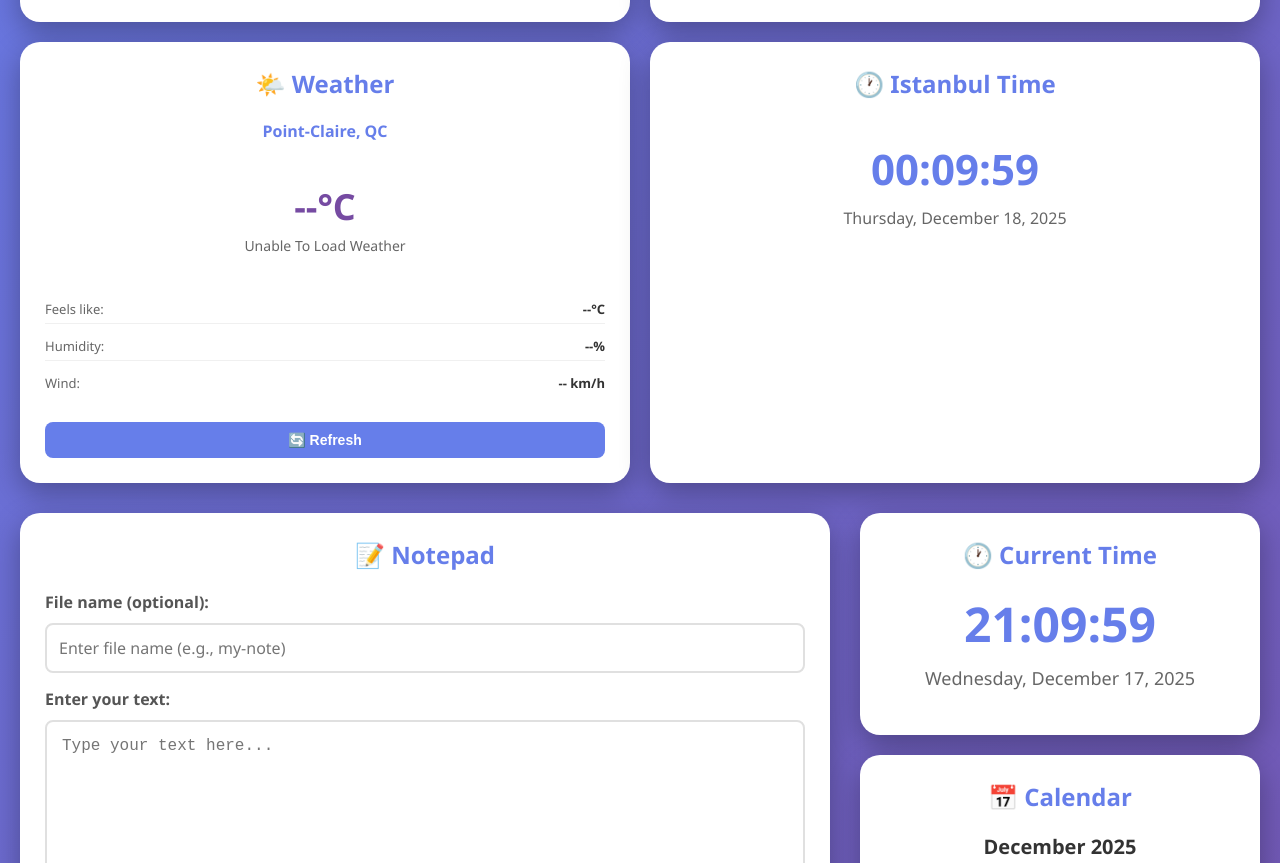
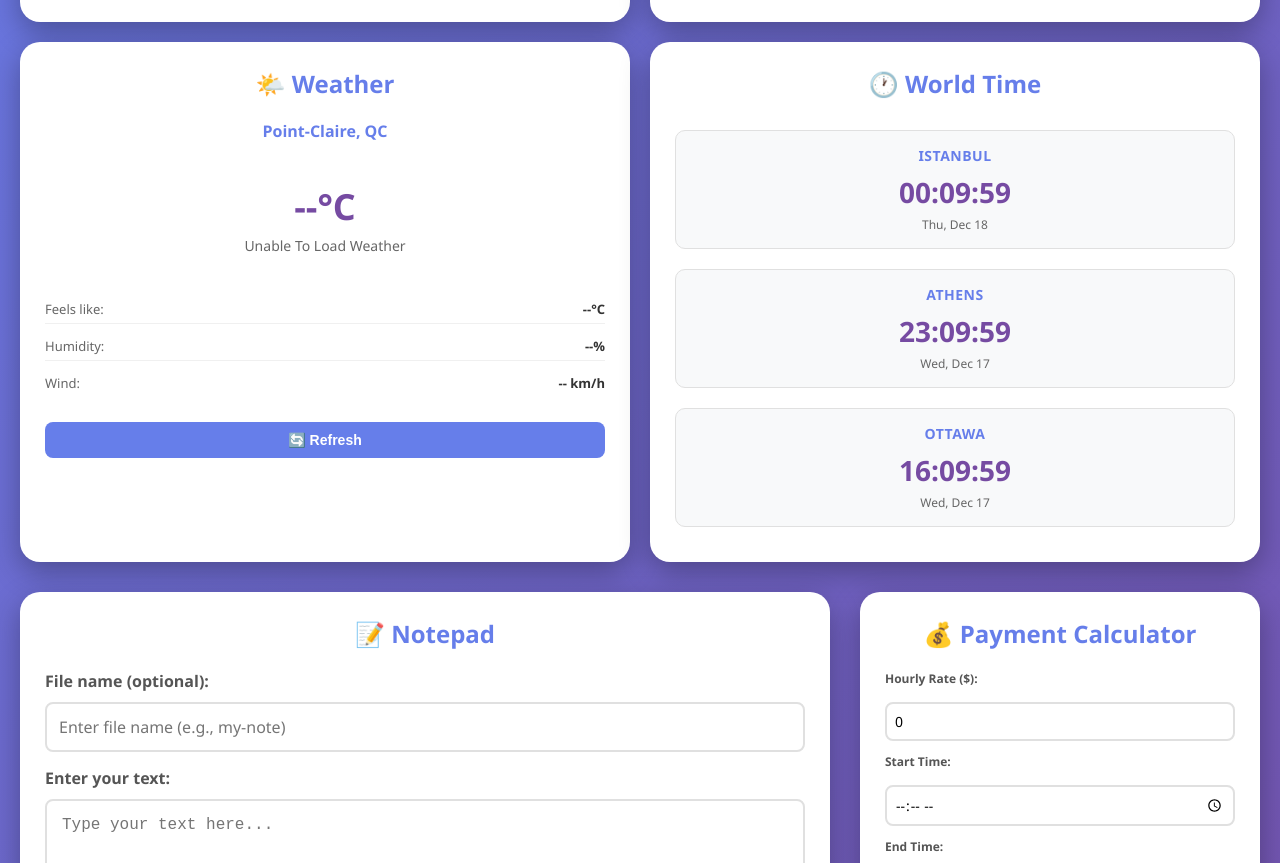
Before and after one commit to alex32883/currency_c, a plain HTML site: page index.html in a window 1280 px wide. Shown: the part 621-1484 px from the top of the page. Drawn offline with Linux system fonts and the light colour scheme; no server answers.

Commit message:
Added more cities

```diff
--- a/index.html
+++ b/index.html
@@ -100,12 +100,25 @@
                 </div>
             </div>
 
-            <!-- Istanbul Time Section -->
-            <div class="istanbul-time-section">
-                <h2>🕐 Istanbul Time</h2>
-                <div class="istanbul-time-content">
-                    <div class="istanbul-time" id="istanbulTime">00:00:00</div>
-                    <div class="istanbul-date" id="istanbulDate"></div>
+            <!-- World Time Section -->
+            <div class="world-time-section">
+                <h2>🕐 World Time</h2>
+                <div class="world-time-content">
+                    <div class="time-zone-item">
+                        <div class="time-zone-label">Istanbul</div>
+                        <div class="time-zone-time" id="istanbulTime">00:00:00</div>
+                        <div class="time-zone-date" id="istanbulDate"></div>
+                    </div>
+                    <div class="time-zone-item">
+                        <div class="time-zone-label">Athens</div>
+                        <div class="time-zone-time" id="athensTime">00:00:00</div>
+                        <div class="time-zone-date" id="athensDate"></div>
+                    </div>
+                    <div class="time-zone-item">
+                        <div class="time-zone-label">Ottawa</div>
+                        <div class="time-zone-time" id="ottawaTime">00:00:00</div>
+                        <div class="time-zone-date" id="ottawaDate"></div>
+                    </div>
                 </div>
             </div>
         </div>
@@ -130,30 +143,9 @@
                 <div class="message" id="message"></div>
             </div>
 
-            <!-- Sidebar with Clock and Calendar -->
+            <!-- Sidebar with Payment Calculator and Calendar -->
             <div class="sidebar">
-                <!-- Clock Section -->
-                <div class="clock-panel">
-                    <h2>🕐 Current Time</h2>
-                    <div class="clock">
-                        <div class="time" id="time">00:00:00</div>
-                        <div class="date" id="date"></div>
-                    </div>
-                </div>
-
-                <!-- Calendar Section -->
-                <div class="calendar-panel">
-                    <h2>📅 Calendar</h2>
-                    <div class="calendar-header" id="calendarHeader"></div>
-                    <div class="calendar">
-                        <div class="calendar-grid" id="calendarGrid"></div>
-                    </div>
-                </div>
-            </div>
-        </div>
-
-        <!-- Third Row: Payment Calculator -->
-        <div class="app-wrapper-third">
+                <!-- Payment Calculator Section -->
                 <div class="payment-calculator-section">
                     <h2>💰 Payment Calculator</h2>
                     <div class="payment-calculator">
@@ -178,7 +170,18 @@
                         </div>
                     </div>
                 </div>
+
+                <!-- Calendar Section -->
+                <div class="calendar-panel">
+                    <h2>📅 Calendar</h2>
+                    <div class="calendar-header" id="calendarHeader"></div>
+                    <div class="calendar">
+                        <div class="calendar-grid" id="calendarGrid"></div>
                     </div>
+                </div>
+            </div>
+        </div>
+
     </div>
 
     <!-- Modal for date notes -->
--- a/script.js
+++ b/script.js
@@ -208,27 +208,6 @@ document.addEventListener('keydown', function(event) {
     }
 });
 
-// ==================== Clock Functionality ====================
-function updateClock() {
-    const now = new Date();
-    const time = now.toLocaleTimeString('en-US', { hour12: false });
-    const date = now.toLocaleDateString('en-US', {
-        weekday: 'long',
-        year: 'numeric',
-        month: 'long',
-        day: 'numeric'
-    });
-
-    const timeElement = document.getElementById('time');
-    const dateElement = document.getElementById('date');
-
-    if (timeElement) timeElement.textContent = time;
-    if (dateElement) dateElement.textContent = date;
-}
-
-// Update clock every second
-setInterval(updateClock, 1000);
-updateClock();
 
 // ==================== Calendar Functionality ====================
 // Store notes data in localStorage
@@ -663,16 +642,16 @@ async function fetchWeather() {
     }
 }
 
-// ==================== Istanbul Time Functionality ====================
-function updateIstanbulTime() {
+// ==================== World Time Functionality ====================
+function updateWorldTimes() {
+    const now = new Date();
+
+    // Update Istanbul time
+    try {
         const istanbulTimeElement = document.getElementById('istanbulTime');
         const istanbulDateElement = document.getElementById('istanbulDate');
 
-    if (!istanbulTimeElement || !istanbulDateElement) return;
-
-    try {
-        // Get current time in Istanbul (Europe/Istanbul timezone)
-        const now = new Date();
+        if (istanbulTimeElement && istanbulDateElement) {
             const istanbulTime = new Intl.DateTimeFormat('en-US', {
                 timeZone: 'Europe/Istanbul',
                 hour: '2-digit',
@@ -683,29 +662,83 @@ function updateIstanbulTime() {
 
             const istanbulDate = new Intl.DateTimeFormat('en-US', {
                 timeZone: 'Europe/Istanbul',
-            weekday: 'long',
-            year: 'numeric',
-            month: 'long',
+                weekday: 'short',
+                month: 'short',
                 day: 'numeric'
             }).format(now);
 
             istanbulTimeElement.textContent = istanbulTime;
             istanbulDateElement.textContent = istanbulDate;
+        }
     } catch (error) {
         console.error('Error updating Istanbul time:', error);
-        istanbulTimeElement.textContent = '00:00:00';
-        istanbulDateElement.textContent = 'Error loading time';
+    }
+
+    // Update Athens time
+    try {
+        const athensTimeElement = document.getElementById('athensTime');
+        const athensDateElement = document.getElementById('athensDate');
+
+        if (athensTimeElement && athensDateElement) {
+            const athensTime = new Intl.DateTimeFormat('en-US', {
+                timeZone: 'Europe/Athens',
+                hour: '2-digit',
+                minute: '2-digit',
+                second: '2-digit',
+                hour12: false
+            }).format(now);
+
+            const athensDate = new Intl.DateTimeFormat('en-US', {
+                timeZone: 'Europe/Athens',
+                weekday: 'short',
+                month: 'short',
+                day: 'numeric'
+            }).format(now);
+
+            athensTimeElement.textContent = athensTime;
+            athensDateElement.textContent = athensDate;
+        }
+    } catch (error) {
+        console.error('Error updating Athens time:', error);
+    }
+
+    // Update Ottawa time
+    try {
+        const ottawaTimeElement = document.getElementById('ottawaTime');
+        const ottawaDateElement = document.getElementById('ottawaDate');
+
+        if (ottawaTimeElement && ottawaDateElement) {
+            const ottawaTime = new Intl.DateTimeFormat('en-US', {
+                timeZone: 'America/Toronto',
+                hour: '2-digit',
+                minute: '2-digit',
+                second: '2-digit',
+                hour12: false
+            }).format(now);
+
+            const ottawaDate = new Intl.DateTimeFormat('en-US', {
+                timeZone: 'America/Toronto',
+                weekday: 'short',
+                month: 'short',
+                day: 'numeric'
+            }).format(now);
+
+            ottawaTimeElement.textContent = ottawaTime;
+            ottawaDateElement.textContent = ottawaDate;
+        }
+    } catch (error) {
+        console.error('Error updating Ottawa time:', error);
     }
 }
 
-// Initialize weather and Istanbul time on page load
+// Initialize weather and world times on page load
 document.addEventListener('DOMContentLoaded', function() {
     // Fetch weather immediately
     fetchWeather();
 
-    // Update Istanbul time immediately and then every second
-    updateIstanbulTime();
-    setInterval(updateIstanbulTime, 1000);
+    // Update world times immediately and then every second
+    updateWorldTimes();
+    setInterval(updateWorldTimes, 1000);
 
     // Refresh weather every 10 minutes
     setInterval(fetchWeather, 600000);
--- a/styles.css
+++ b/styles.css
@@ -41,8 +41,9 @@ h1 {
 .calculator-section,
 .converter-section,
 .weather-section,
-.istanbul-time-section,
+.world-time-section,
 .notepad-section,
+.payment-calculator-section,
 .clock-panel,
 .calendar-panel {
     background: white;
@@ -657,61 +658,69 @@ textarea:focus {
     transform: translateY(-2px);
 }
 
-/* Istanbul Time Section Styles */
-.istanbul-time-content {
-    text-align: center;
-    padding: 20px 0;
+/* World Time Section Styles */
+.world-time-content {
+    display: flex;
+    flex-direction: column;
+    gap: 20px;
+    padding: 10px 0;
 }
 
-.istanbul-time {
-    font-size: 42px;
-    font-weight: bold;
-    color: #667eea;
-    margin-bottom: 10px;
+.time-zone-item {
+    text-align: center;
+    padding: 15px;
+    background: #f8f9fa;
+    border-radius: 10px;
+    border: 1px solid #e0e0e0;
 }
 
-.istanbul-date {
-    font-size: 16px;
+.time-zone-label {
+    font-size: 14px;
+    font-weight: 600;
+    color: #667eea;
+    margin-bottom: 8px;
+    text-transform: uppercase;
+    letter-spacing: 0.5px;
+}
+
+.time-zone-time {
+    font-size: 28px;
+    font-weight: bold;
+    color: #764ba2;
+    margin-bottom: 5px;
+}
+
+.time-zone-date {
+    font-size: 12px;
     color: #666;
 }
 
 /* Payment Calculator Styles */
-.app-wrapper-third {
-    margin-top: 30px;
-}
-
-.payment-calculator-section {
-    background: white;
-    border-radius: 20px;
-    padding: 25px;
-    box-shadow: 0 10px 30px rgba(0, 0, 0, 0.3);
-}
-
 .payment-calculator {
     display: flex;
     flex-direction: column;
-    gap: 20px;
+    gap: 12px;
 }
 
 .payment-input-group {
     display: flex;
     flex-direction: column;
-    gap: 8px;
+    gap: 5px;
 }
 
 .payment-input-group label {
     color: #555;
     font-weight: 600;
-    font-size: 14px;
+    font-size: 12px;
 }
 
 .payment-input-group input[type="number"],
 .payment-input-group input[type="time"] {
     width: 100%;
-    padding: 12px;
+    padding: 8px;
     border: 2px solid #e0e0e0;
     border-radius: 8px;
-    font-size: 16px;
+    font-size: 14px;
     font-family: 'Segoe UI', Tahoma, Geneva, Verdana, sans-serif;
     transition: border-color 0.3s;
 }
@@ -723,16 +732,16 @@ textarea:focus {
 }
 
 .btn-calculate-payment {
-    height: 50px;
-    font-size: 1.2em;
+    height: 40px;
+    font-size: 0.9em;
     border: none;
-    border-radius: 10px;
+    border-radius: 8px;
     background: linear-gradient(135deg, #667eea 0%, #764ba2 100%);
     color: white;
     cursor: pointer;
     font-weight: 600;
     transition: all 0.3s ease;
-    padding: 15px;
+    padding: 10px;
 }
 
 .btn-calculate-payment:hover {
@@ -746,31 +755,31 @@ textarea:focus {
 
 .payment-result {
     background: #f8f9fa;
-    border-radius: 10px;
-    padding: 20px;
+    border-radius: 8px;
+    padding: 12px;
     text-align: center;
     border: 2px solid #e0e0e0;
 }
 
 .result-label {
-    font-size: 14px;
+    font-size: 11px;
     color: #666;
-    margin-bottom: 5px;
+    margin-bottom: 3px;
     font-weight: 600;
 }
 
 .result-value {
-    font-size: 24px;
+    font-size: 18px;
     color: #667eea;
     font-weight: bold;
-    margin-bottom: 15px;
+    margin-bottom: 10px;
 }
 
 .result-amount {
-    font-size: 32px;
+    font-size: 22px;
     color: #764ba2;
     font-weight: bold;
-    margin-top: 10px;
+    margin-top: 5px;
 }
 
 /* Responsive Design */
```
Lines whose indentation alone changed are shown as unchanged.
